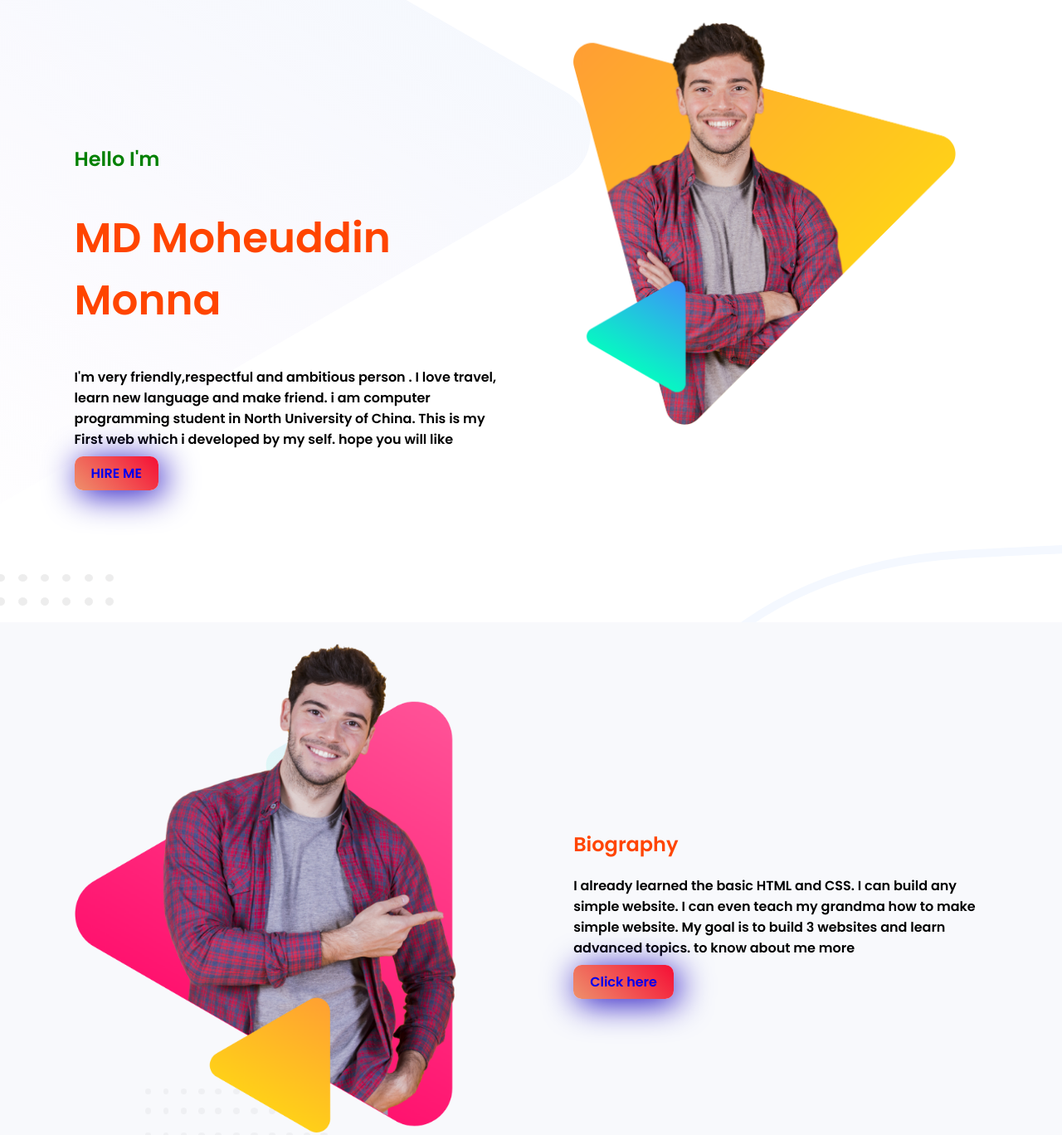
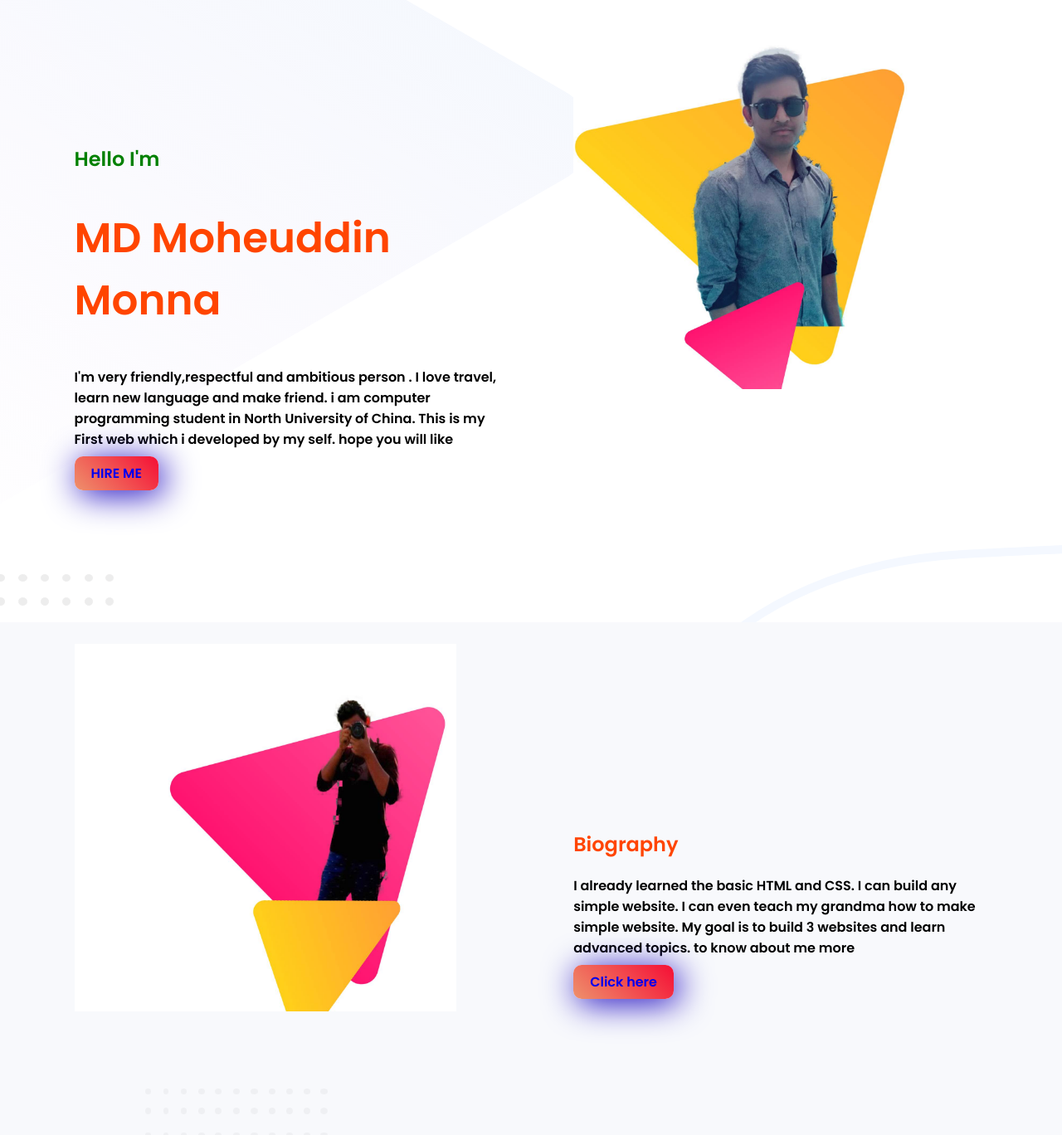
Before and after one commit to MonnaB4u/myPersonal-website, a plain HTML site: page index.html in a window 1280 px wide. Shown: the top 1368 px of the page at 83% size. Drawn offline with Linux system fonts and the light colour scheme.

Commit message:
my personal web

```diff
--- a/index.html
+++ b/index.html
@@ -22,7 +22,7 @@
        </div>
 
        <div class=div1>
-           <img  src="personal-website/peter.png" alt="">
+           <img  src="personal-website/monna.png" alt="">
        </div>
 
     </section>
@@ -30,7 +30,7 @@
     <section class="section2">
       <div class="div1">
 
-        <img src="personal-website/peter_dream.png" alt="">
+        <img src="personal-website/munna.png" alt="">
 
     </div>
 
```
